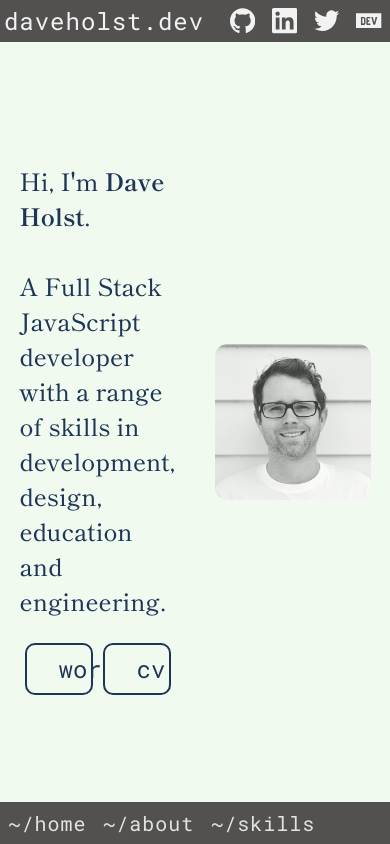
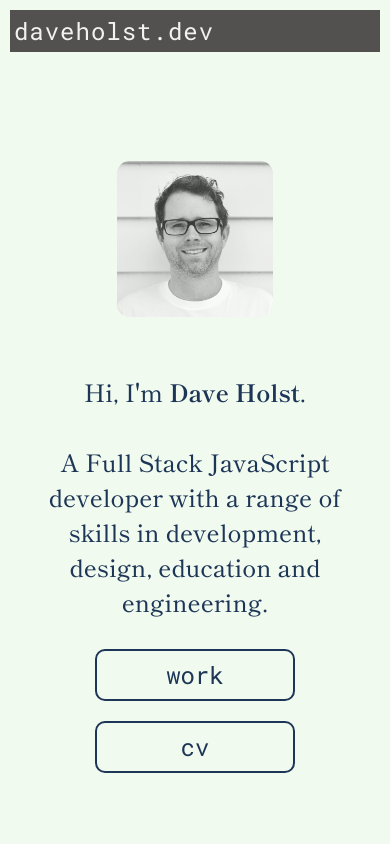
Before and after one commit to daveholst/portfolio-react, a React (Create React App) app: page / in a window 390 px wide. Shown: the top 844 px of the page. Built offline with nearby package versions, Linux system fonts and the light colour scheme; the HTML template or start-up script is replaced by a standard one.

Commit message:
added mobile responsive css

```diff
--- a/src/app.css
+++ b/src/app.css
@@ -43,7 +43,6 @@ p {
 }
 
 a {
-  /* text-decoration: none; */
   color: var(--text-color);
 }
 /* internal links offset */
@@ -67,3 +66,79 @@ a {
   margin: auto;
   max-width: 1100px;
 }
+
+/* mobile styling */
+
+/* mobile settings iphone and under.*/
+@media (max-width: 750px) {
+  h1 {
+    font-size: 1.5rem;
+    width: 90%;
+  }
+
+  /* remove margin offset for floating sidebar */
+  main {
+    margin: 0;
+  }
+
+  /* change section margins to maximise screen area usage */
+  section {
+    margin: 0px;
+    padding: 10px;
+  }
+  /* move nav links to top left  */
+
+  #home a {
+    display: block;
+    text-align: center;
+    margin: auto;
+  }
+
+  #icons-wrapper {
+    display: none;
+  }
+
+  #navbar {
+    display: none;
+  }
+
+  .hero-container {
+    flex-direction: column-reverse;
+    justify-content: space-around;
+    text-align: center;
+  }
+  .hero-container img {
+    width: 30vh;
+    margin: 0px;
+    margin-top: 100px;
+  }
+
+  .hero-text {
+    margin: 20px;
+  }
+
+  .hero-buttons {
+    display: flex;
+    flex-direction: column;
+  }
+
+  .hero-buttons button {
+    margin: 10px auto;
+    width: 200px;
+  }
+  /* get arrow to scale with width and center on hero page */
+
+  /* change projects grid to column */
+  .project-container {
+    display: block;
+
+    /* height: 70vw;
+    grid-template-columns: repeat(1, minmax(0, 1fr));
+    grid-template-rows: repeat(9, minmax(0, 1fr)); */
+  }
+  .project-thumbnail {
+    display: block;
+    height: 70vw;
+    /* margin: 2px; */
+  }
+}
--- a/src/components/Skills.jsx
+++ b/src/components/Skills.jsx
@@ -15,9 +15,7 @@ function Skills() {
         JavaScript, node.js, CSS 3, HTML 5, SQL, Arduino C++, Basic Python, YAML
       </p>
       <h3>frameworks & libraries.</h3>
-      <p className="no-top-p">
-        Express, handlebars, Bulma, bootstrap, charts.js
-      </p>
+      <p className="no-top-p">React, Express, handlebars, Bulma, bootstrap,</p>
       <h3>databases.</h3>
       <p className="no-top-p">mySQL, mongoDB, SQLite, Sequelize, mongoose,</p>
       <h3>paradigms.</h3>
--- a/src/styles/projectCard.css
+++ b/src/styles/projectCard.css
@@ -44,3 +44,5 @@
   color: var(--background-color);
   cursor: pointer;
 }
+
+/* mobile settings */
```
Also changed, not shown: src/index.css (+0 -12 lines).
